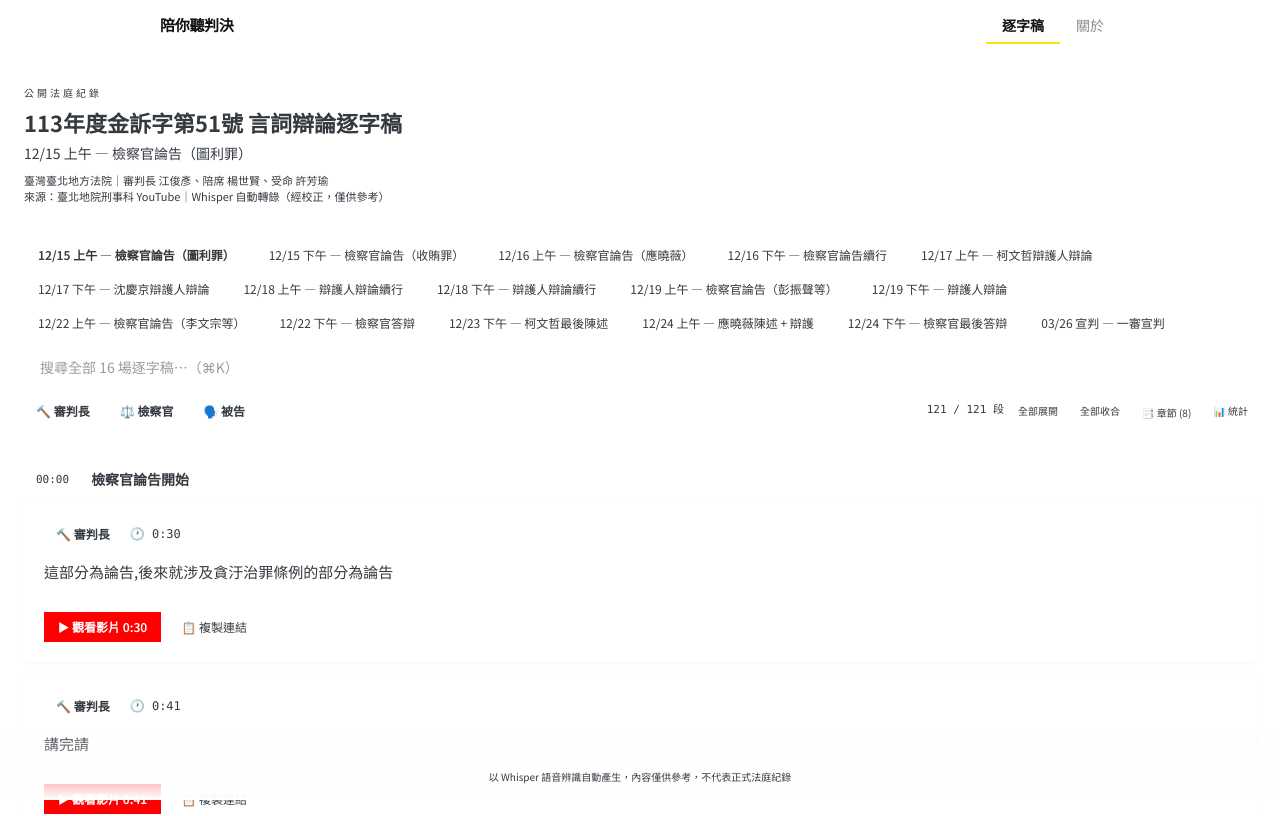
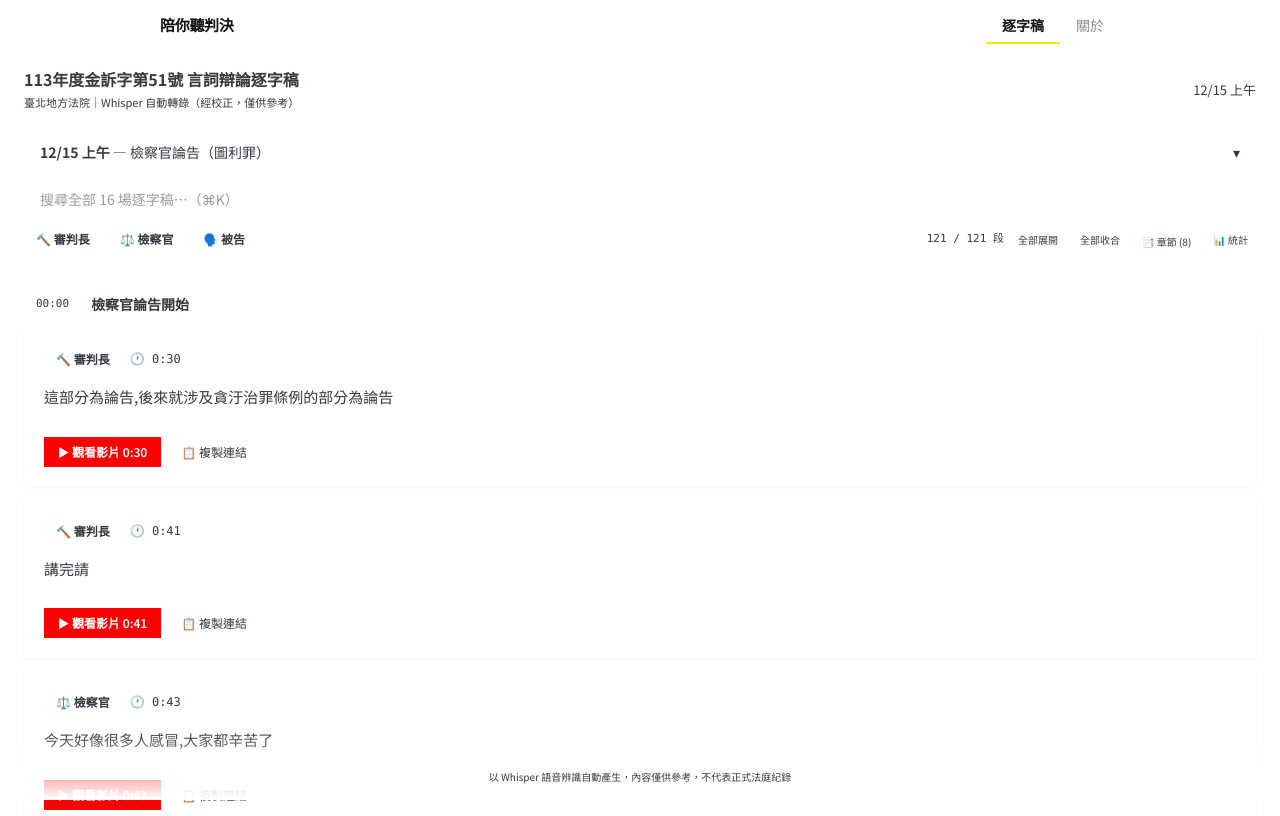
Before and after one commit to mrlefttw/ko-trial, a React (Vite) app: page /#/ in a window 1280 px wide. Shown: the top 816 px of the page. Built offline with nearby package versions, Linux system fonts and the light colour scheme.

Commit message:
fix: 精簡 header、場次改下拉選單、減少 toolbar 佔用空間

```diff
--- a/src/App.jsx
+++ b/src/App.jsx
@@ -324,26 +324,49 @@ function SessionPicker({ current, onChange, isMobile, isGlobalSearch }) {
     );
   }
 
+  // 桌面版也用下拉選單，完整名稱太長不適合按鈕列
   return (
-    <div style={{ display: 'flex', flexWrap: 'wrap', gap: '6px' }}>
+    <div style={{ position: 'relative' }}>
+      <button onClick={() => setOpen(!open)}
+        style={{
+          width: '100%', textAlign: 'left', padding: '8px 16px', fontSize: '14px',
+          background: 'var(--color-bg-card)', border: '1px solid var(--color-border)',
+          borderRadius: 'var(--radius-input)', fontFamily: 'var(--font-ui)', cursor: 'pointer',
+          display: 'flex', justifyContent: 'space-between', alignItems: 'center',
+        }}
+      >
+        <span><strong>{session?.label}</strong> — {session?.desc}</span>
+        <span style={{ color: 'var(--color-text-muted)' }}>▾</span>
+      </button>
+      {open && (
+        <>
+          <div onClick={() => setOpen(false)} style={{ position: 'fixed', inset: 0, zIndex: 49 }} />
+          <div style={{
+            position: 'absolute', zIndex: 50, top: '100%', left: 0, right: 0, marginTop: '4px',
+            background: 'var(--color-bg-card)', border: '1px solid var(--color-border)',
+            borderRadius: 'var(--radius-card)', boxShadow: '0 8px 24px rgba(0,0,0,0.12)',
+            maxHeight: '60vh', overflowY: 'auto',
+          }}>
             {SESSIONS.map(s => {
-        const active = s.id === current;
               const conf = SPEAKERS[s.speaker];
               return (
-          <button key={s.id} onClick={() => onChange(s.id)}
+                <button key={s.id} onClick={() => { onChange(s.id); setOpen(false); }}
                   style={{
-              fontSize: '12px', padding: '5px 14px', cursor: 'pointer', transition: 'all 0.15s',
-              borderRadius: 'var(--radius-pill)',
-              border: `1px solid ${active ? conf.accent : 'var(--color-border)'}`,
-              color: active ? conf.accent : 'var(--color-text-muted)',
-              background: active ? conf.bg : 'transparent',
-              fontWeight: active ? 600 : 400, fontFamily: 'var(--font-ui)',
+                    display: 'flex', alignItems: 'center', gap: '8px',
+                    width: '100%', textAlign: 'left', padding: '10px 16px', fontSize: '13px',
+                    borderBottom: '1px solid var(--color-border-light)', border: 'none', cursor: 'pointer',
+                    background: s.id === current ? conf.bg : 'transparent', fontFamily: 'var(--font-ui)',
                   }}
                 >
-            {s.label} — {s.desc}
+                  <span style={{ fontWeight: 600, minWidth: '70px' }}>{s.label}</span>
+                  <span style={{ color: 'var(--color-text-secondary)' }}>—</span>
+                  <span style={{ color: 'var(--color-text-muted)', fontSize: '12px' }}>{s.desc}</span>
                 </button>
               );
             })}
+          </div>
+        </>
+      )}
     </div>
   );
 }
@@ -560,37 +583,35 @@ export default function App() {
     <div style={{ minHeight: '100vh', background: 'var(--color-bg)', fontFamily: 'var(--font-ui)' }}>
       <link href="https://fonts.googleapis.com/css2?family=Noto+Sans+TC:wght@300;400;500;600;700&family=Noto+Serif+TC:wght@400;600;700&display=swap" rel="stylesheet" />
 
-      {/* Header */}
+      {/* Header — 精簡版 */}
       <header style={{
         background: 'linear-gradient(180deg, var(--color-bg-header) 0%, var(--color-bg-header-end) 100%)',
-        color: 'var(--color-text-on-dark)', padding: '32px 24px 24px',
+        color: 'var(--color-text-on-dark)', padding: '16px 24px',
       }}>
-        <div style={{ maxWidth: 'var(--width-content)', margin: '0 auto' }}>
-          <div style={{ fontSize: '10px', letterSpacing: '3px', textTransform: 'uppercase', color: 'var(--color-text-on-dark-muted)', marginBottom: '8px', fontWeight: 500 }}>
-            公開法庭紀錄
-          </div>
-          <h1 style={{ fontSize: '22px', fontWeight: 700, margin: '0 0 6px', fontFamily: 'var(--font-body)', lineHeight: 1.3 }}>
+        <div style={{ maxWidth: 'var(--width-content)', margin: '0 auto', display: 'flex', justifyContent: 'space-between', alignItems: 'center' }}>
+          <div>
+            <h1 style={{ fontSize: '16px', fontWeight: 700, margin: 0, fontFamily: 'var(--font-body)', lineHeight: 1.3 }}>
               113年度金訴字第51號 言詞辯論逐字稿
             </h1>
-          <div style={{ fontSize: '14px', color: 'var(--color-text-on-dark-secondary)', fontFamily: 'var(--font-body)', marginBottom: '8px' }}>
-            {isGlobalSearch ? '跨場次全文搜尋' : `${session?.label} — ${session?.desc}`}
+            <div style={{ fontSize: '11px', color: 'var(--color-text-on-dark-muted)', marginTop: 4 }}>
+              臺北地方法院｜Whisper 自動轉錄（經校正，僅供參考）
             </div>
-          <div style={{ fontSize: '11px', color: 'var(--color-text-on-dark-muted)', lineHeight: 1.5 }}>
-            臺灣臺北地方法院｜審判長 江俊彥、陪席 楊世賢、受命 許芳瑜<br />
-            來源：臺北地院刑事科 YouTube｜Whisper 自動轉錄（經校正，僅供參考）
+          </div>
+          <div style={{ fontSize: '13px', color: 'var(--color-text-on-dark-secondary)', fontFamily: 'var(--font-body)', textAlign: 'right' }}>
+            {isGlobalSearch ? '跨場次搜尋' : `${session?.label}`}
           </div>
         </div>
       </header>
 
       {/* Sticky toolbar */}
       <div style={{
-        position: 'sticky', top: 0, zIndex: 100,
+        position: 'sticky', top: 52, zIndex: 99,
         background: 'var(--color-bg)', borderBottom: '1px solid var(--color-border)',
-        padding: '12px 24px', backdropFilter: 'blur(10px)',
+        padding: '8px 24px', backdropFilter: 'blur(10px)',
       }}>
         <div style={{ maxWidth: 'var(--width-content)', margin: '0 auto' }}>
           {/* Session picker / global search indicator */}
-          <div style={{ marginBottom: '10px' }}>
+          <div style={{ marginBottom: '8px' }}>
             {isGlobalSearch ? (
               <SessionPicker current={sessionId} onChange={setSessionId} isGlobalSearch />
             ) : (
@@ -606,7 +627,7 @@ export default function App() {
           </div>
 
           {/* Search */}
-          <div style={{ position: 'relative', marginBottom: '10px' }}>
+          <div style={{ position: 'relative', marginBottom: '6px' }}>
             <input ref={searchRef} type="text" value={query} onChange={e => setQuery(e.target.value)}
               placeholder="搜尋全部 16 場逐字稿⋯（⌘K）"
               style={{
```
Lines whose indentation alone changed are shown as unchanged.
